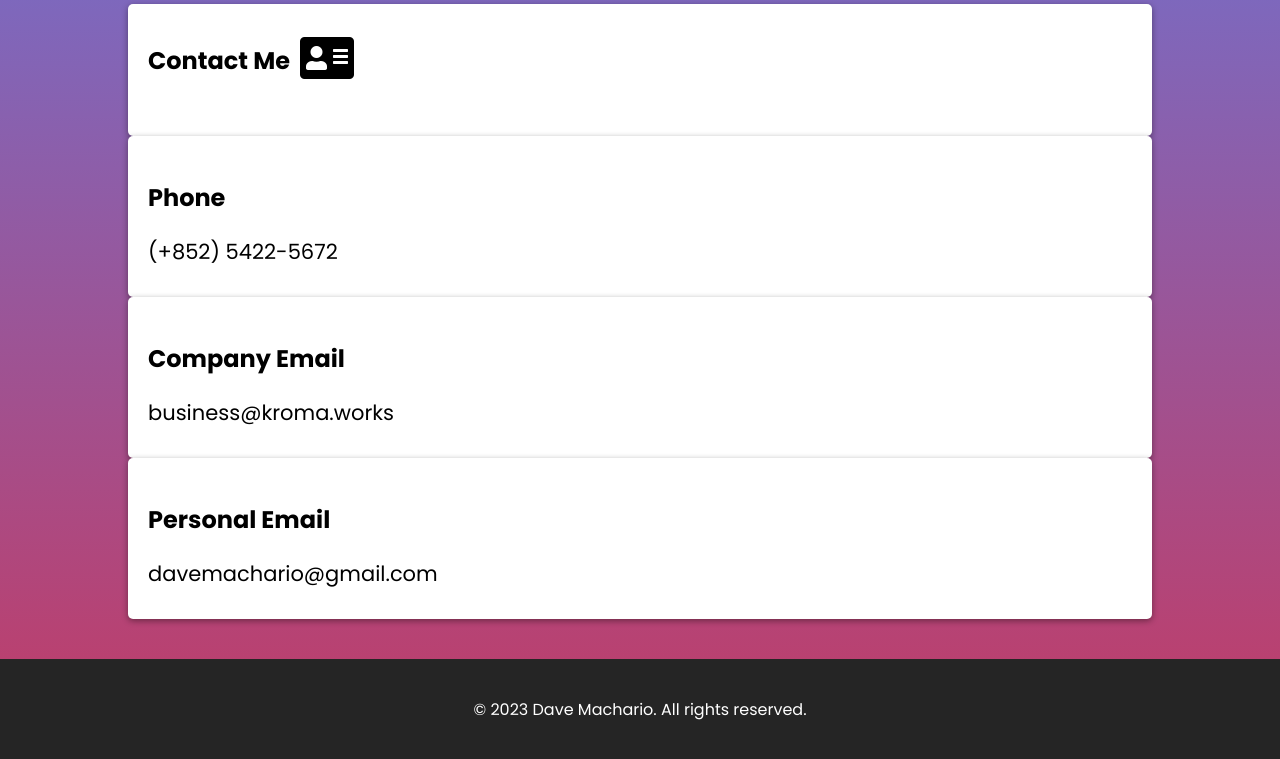
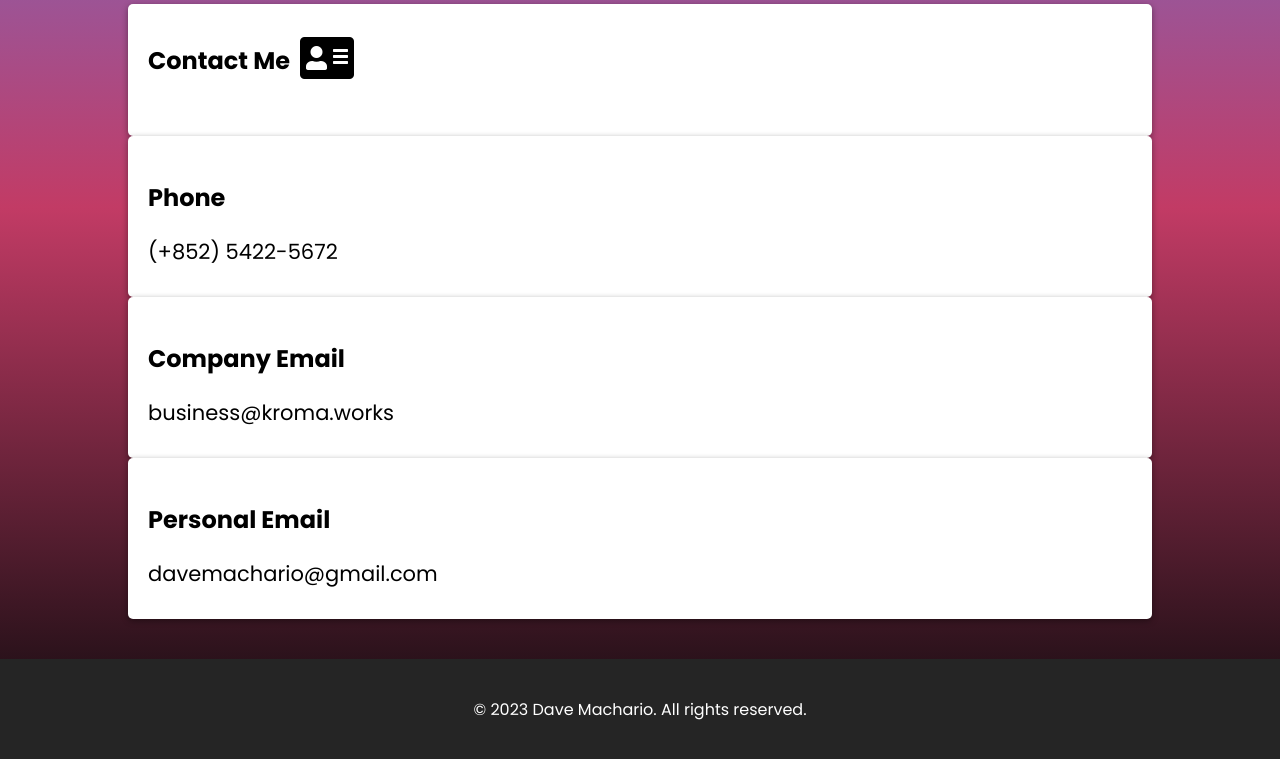
Before and after one commit to davemaa17/davemachario.github.io, a plain HTML site: page index.html in a window 1280 px wide. Shown: the part 344-1103 px from the top of the page. Drawn offline with Linux system fonts and the light colour scheme.

Commit message:
Update styles.css

```diff
--- a/css/styles.css
+++ b/css/styles.css
@@ -3,7 +3,7 @@
 
 body {
   font-family: 'Poppins', Arial, sans-serif;
-  background: linear-gradient(to bottom, #5F7CE4, #C23B65);
+  background: linear-gradient(to bottom, #5F7CE4, #C23B65, #0A090B);
   margin: 0;
   padding: 0;
   color: #fff;
```
